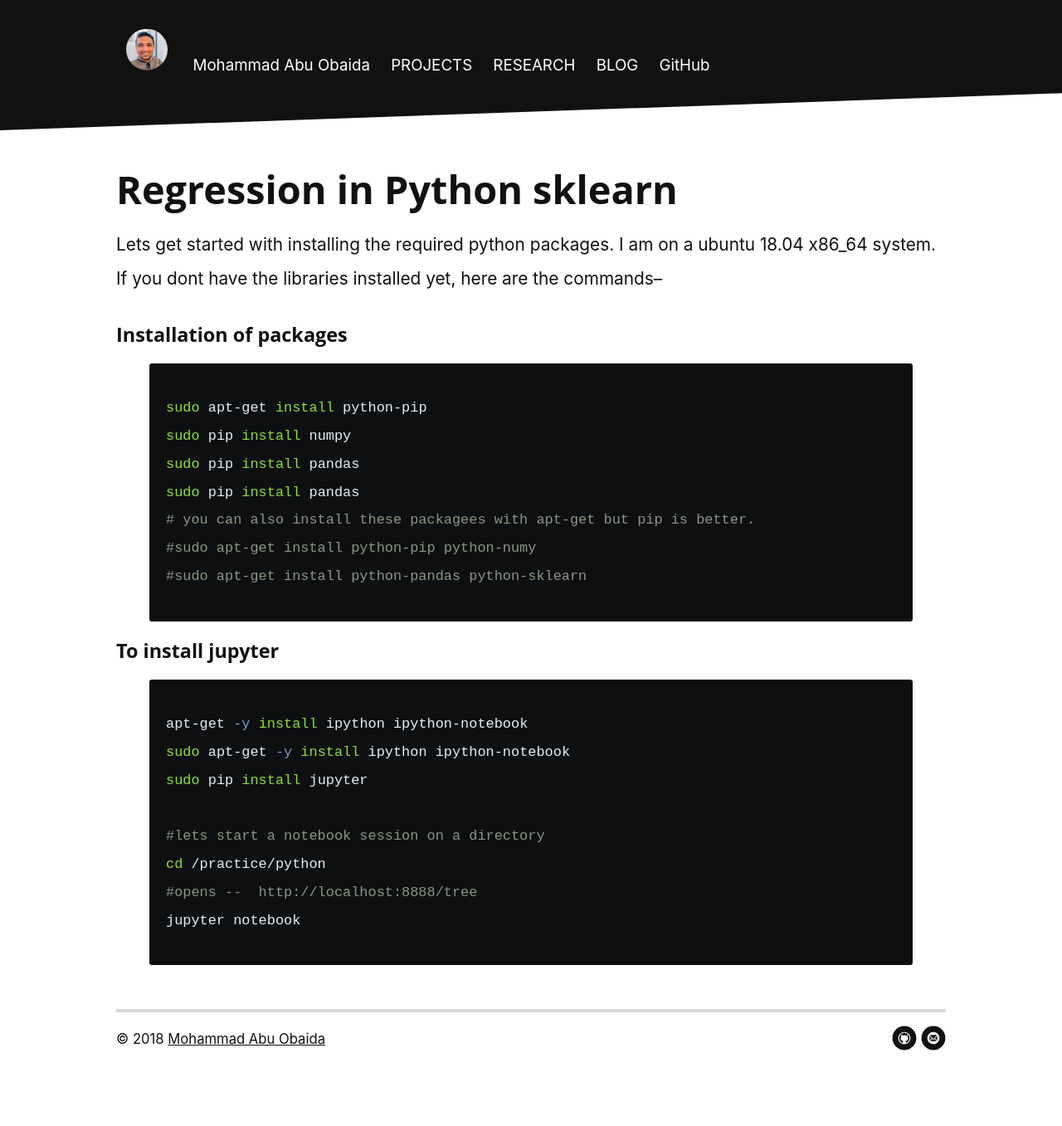
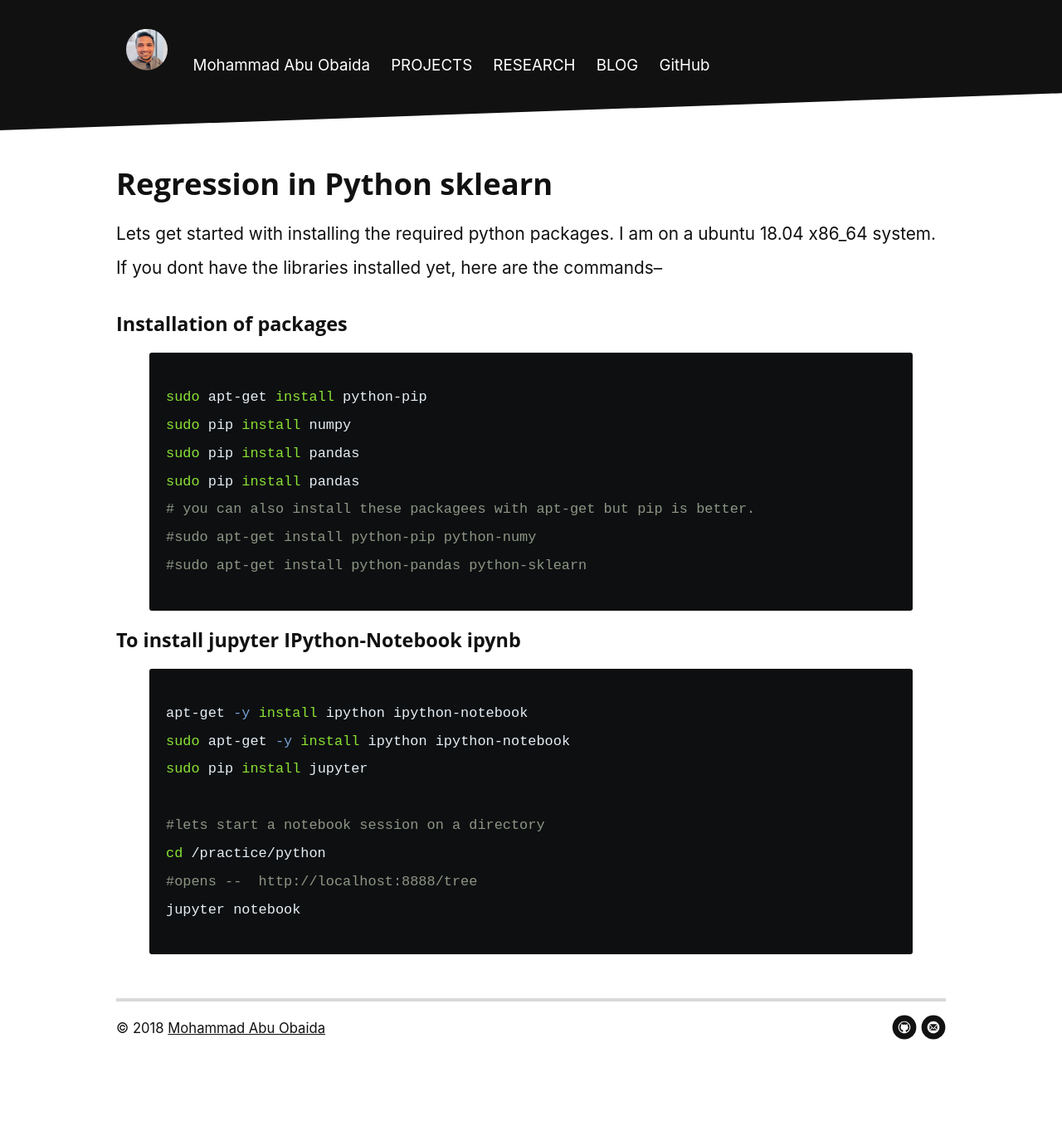
Before and after one commit to summonersRift/summonersrift.github.io, a Jekyll site: the page built from _posts/2018-09-30-sklearn-regression.md, in a window 1280 px wide. Shown: the whole page at 83% size. Built offline with Jekyll 4.4.1, drawn with Linux system fonts in a browser that asks for light colours; nearby versions of some CDN libraries; our own code applies the rules of GitHub Pages for plain Markdown files.

Commit message:
Update 2018-09-30-sklearn-regression.md

```diff
--- a/_posts/2018-09-30-sklearn-regression.md
+++ b/_posts/2018-09-30-sklearn-regression.md
@@ -1,10 +1,8 @@
 ---
 published: true
 ---
-## Regression in Python sklearn
-
+### Regression in Python sklearn
 Lets get started with installing the required python packages. I am on a ubuntu 18.04 x86_64 system. If you dont have the libraries installed yet, here are the commands--
-
 
 #### Installation of packages
 {% highlight bash %}
@@ -17,7 +15,7 @@ sudo pip install pandas
 #sudo apt-get install python-pandas python-sklearn
 {% endhighlight %}
 
-#### To install jupyter
+#### To install jupyter IPython-Notebook ipynb
 {% highlight bash %}
 apt-get -y install ipython ipython-notebook
 sudo apt-get -y install ipython ipython-notebook
@@ -27,5 +25,4 @@ sudo pip install jupyter
 cd /practice/python
 #opens --  http://localhost:8888/tree
 jupyter notebook
-
 {% endhighlight %}
```
